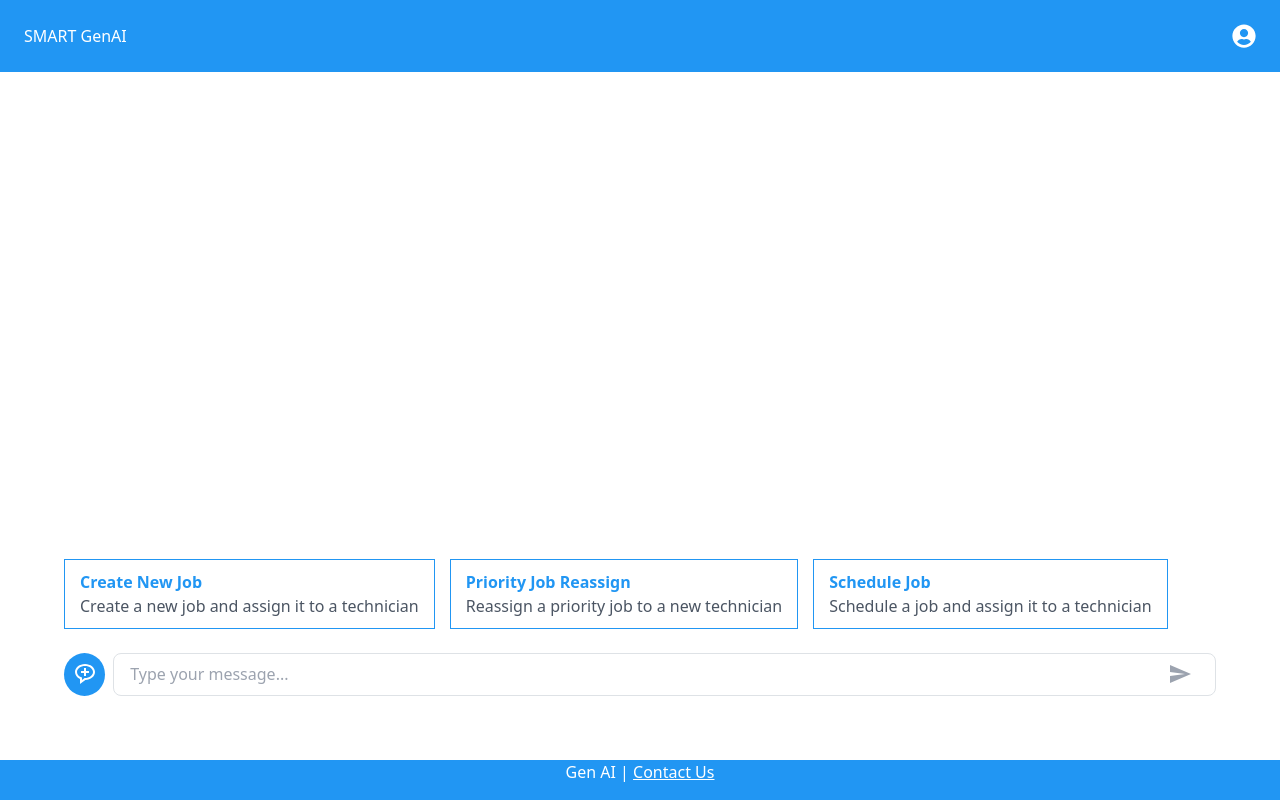
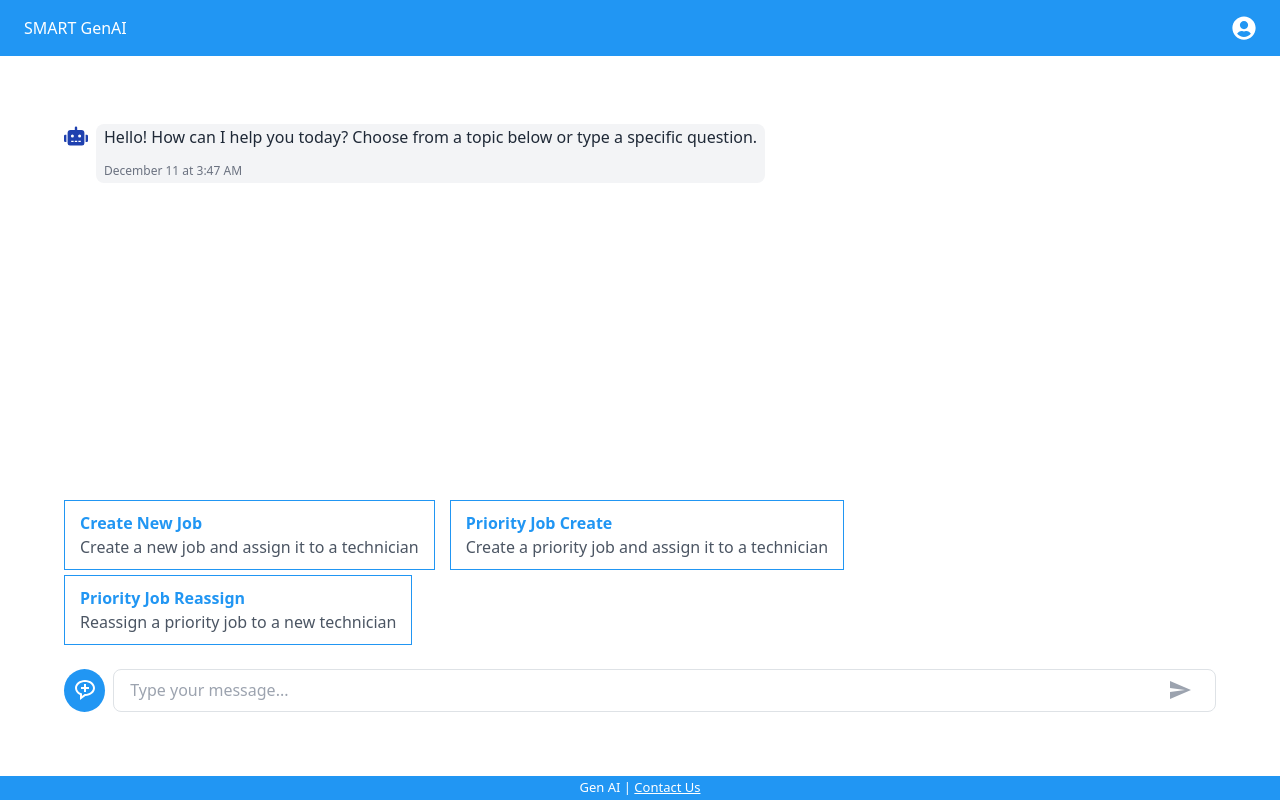
Before and after one commit to IsrathParveen/smart-gen-ai, a React (Create React App) app: page / in a window 1280 px wide. Built offline with nearby package versions, Linux system fonts and the light colour scheme.

Commit message:
New chat reset

```diff
--- a/src/App.css
+++ b/src/App.css
@@ -11,6 +11,12 @@
   .App-logo {
     animation: App-logo-spin infinite 20s linear;
   }
+}
+.custom-footer {
+  /* padding: 0.5rem 1rem;  */
+  /* Adjust padding as needed */
+  height: 1.5rem;
+  font-size: small; /* Ensure height is adjusted based on content */
 }
 
 .App-header {
--- a/src/App.js
+++ b/src/App.js
@@ -19,12 +19,30 @@ const App = () => {
   const [showTextarea, setShowTextarea] = useState(true);
   const [showButtonContainer, setShowButtonContainer] = useState(false);
   const [showTaskButtonContainer, setShowTaskButtonContainer] = useState(false);
+  const [counter, setCounter] = useState(0);
+  const [initialMessageDisplayed, setInitialMessageDisplayed] = useState(false);
 
   const buttonContainerTexts = [
     { mainText: 'Great,Thanks!' },
     { mainText: 'Okay' },
     { mainText: 'Ok,Thank You!' },
   ];
+  useEffect(() => {
+    // Add initial chatbot message
+    const initialMessage = {
+      type: "bot",
+      message: "Hello! How can I help you today? Choose from a topic below or type a specific question.",
+      timestamp: new Date().toLocaleString('en-US', {
+        month: 'long',
+        day: 'numeric',
+        hour: 'numeric',
+        minute: 'numeric',
+        hour12: true
+      })
+    };
+    setChatHistory([initialMessage]);
+    setInitialMessageDisplayed(true);
+  }, []);
 
   const genAI = new GoogleGenerativeAI(
     "AIzaSyAJ_YKXP2LaKVDGssE4uX3HLPI0wDu28vk"
@@ -64,17 +82,34 @@ const App = () => {
 
     setUserInput("");
     setIsBotTyping(true);
+    const body = {
+      query: formData ? formData : userInput,
+    };
+
+    if (counter === 1) {
+      body.counter = 1;
+    }
+
+
     try {
+      // const response = await fetch("http://10.81.78.212:8001/v1/user/search", {
+      //   method: "POST",
+      //   headers: {
+      //     "Content-Type": "application/json",
+      //   },
+      //   body: JSON.stringify({ query: formData ? formData : userInput }),
+      // });
       const response = await fetch("http://10.81.78.212:8001/v1/user/search", {
         method: "POST",
         headers: {
           "Content-Type": "application/json",
         },
-        body: JSON.stringify({ query: formData ? formData : userInput }),
+        body: JSON.stringify(body),
       });
 
       const result = await response.json();
       console.log(result);
+      setCounter(0);
 
       const botMessages = [
         {
@@ -125,8 +160,9 @@ const App = () => {
 
   const buttonTexts = [
     { mainText: "Create New Job", subText: "Create a new job and assign it to a technician" },
+    { mainText: "Priority Job Create", subText: "Create a priority job and assign it to a technician" },
     { mainText: "Priority Job Reassign", subText: "Reassign a priority job to a new technician" },
-    { mainText: "Schedule Job", subText: "Schedule a job and assign it to a technician" }
+
   ];
 
   const handleButtonClick = (text) => {
@@ -135,6 +171,8 @@ const App = () => {
 
   const clearChat = () => {
     setChatHistory([]);
+    setCounter(1);
+    setShowTaskButtonContainer(true)
   };
 
   const handleKeyDown = (e) => {
@@ -163,6 +201,7 @@ const App = () => {
     setShowTaskButtonContainer(true);
     setShowButtonContainer(false);
     setIsModalVisible(false);
+    setCounter(prevCounter => (prevCounter === 0 ? 1 : 0));
   };
 
   const handleButtonContainer = (mainText) => {
@@ -173,7 +212,7 @@ const App = () => {
   return (
     <>
       <div id='top-id' className='flex flex-col h-screen'>
-        <header className='w-full bg-[rgb(33,150,243)] text-white py-4 flex justify-between items-center px-4'>
+        <header className='w-full bg-[rgb(33,150,243)] text-white py-4 flex justify-between items-center px-4' style={{height:'3.5rem'}}>
           <div>
             <span>SMART GenAI</span>
           </div>
@@ -189,7 +228,7 @@ const App = () => {
               onResponse={sendMessage}
             />
           </div>
-          <Common show={isModalVisible} handleClose={handleCloseModal} onNewQuestionClick={handleNewQuestionClick} />
+          <Common show={isModalVisible} handleClose={handleCloseModal} onNewQuestionClick={handleNewQuestionClick} setCounter={setCounter}/>
         </div>
         <div className='mt-4 m-5 p-3'>
           {showButtonContainer && (
@@ -207,7 +246,7 @@ const App = () => {
               ))}
             </div>
           )}
-            {(showTaskButtonContainer || chatHistory.length === 0) && (
+            {(showTaskButtonContainer  || (chatHistory.length === 1 && initialMessageDisplayed)) && (
             <div className='button-container'>
               {buttonTexts.map((button, index) => (
                 <button
@@ -272,8 +311,8 @@ const App = () => {
             )}
           </div>
         </div>
-        <footer className='w-full text-center bg-[rgb(33,150,243)] text-white flex justify-center items-center'>
-          <p>
+        <footer className='w-full text-center bg-[rgb(33,150,243)] text-white flex justify-center items-center  custom-footer'>
+          <p style={{paddingTop:'1rem'}}>
             Gen AI |{' '}
             <a
               href='mailto:contact@example.com'
--- a/src/component/ChatHistory/index.jsx
+++ b/src/component/ChatHistory/index.jsx
@@ -85,7 +85,7 @@ const ChatHistory = ({ chatHistory, onHyperlinkClick, isBotTyping, onResponse,se
                     ):(message.message.QueryMessage.length===0 && message.message.Message?(
                       <ReactMarkdown>{message.message.message}</ReactMarkdown>
                     ):( <button
-                      className="mt-2 px-4 py-2 w-full bg-white text-blue-500 rounded hover:bg-gray-600 focus:outline-none border border-blue-500"
+                      className="mt-2 px-4 py-2 w-full bg-white text-blue-500 rounded hover:bg-gray-600 focus:outline-none border border-blue-500 inline-block"
                       onClick={() => handleButtonClick(message.message.Query)}
                     >
                       {message.message.QueryMessage}
```
